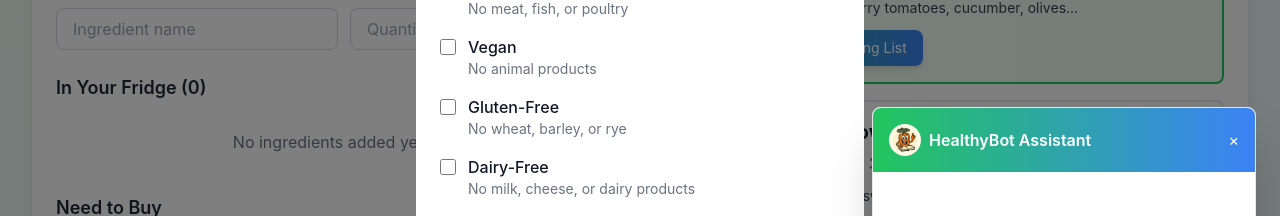
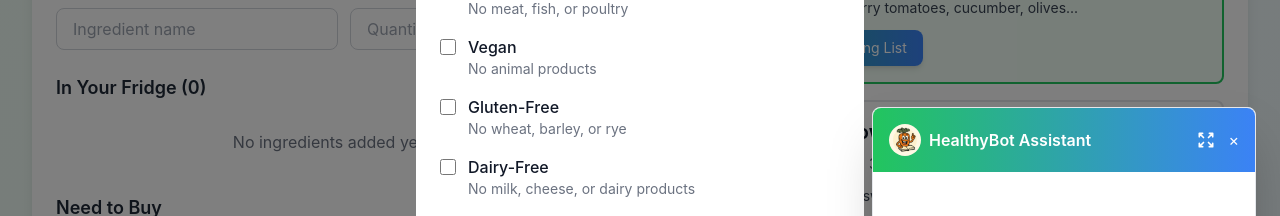
Before and after one commit to AltyIbrhm/BellyButton, a React (Vite) app: page / in a window 1280 px wide. Both pictures are taken after a click on the button 1224 px from the left and 744 px from the top of the page. Shown: the part 285-501 px from the top of the page. Built offline with nearby package versions, Linux system fonts and the light colour scheme; the HTML template or start-up script is replaced by a standard one.

Commit message:
Add expand/collapse functionality to chatbot with smooth transitions and dynamic sizing

```diff
--- a/src/pages/Home.tsx
+++ b/src/pages/Home.tsx
@@ -73,6 +73,7 @@ const Home: React.FC = () => {
   const [chatMessages, setChatMessages] = useState<ChatMessage[]>([]);
   const [chatInput, setChatInput] = useState('');
   const [chatOpen, setChatOpen] = useState(false);
+  const [chatExpanded, setChatExpanded] = useState(false);
   const [chatLoading, setChatLoading] = useState(false);
   const chatEndRef = useRef<HTMLDivElement>(null);
 
@@ -1013,7 +1014,7 @@ const Home: React.FC = () => {
 
         {/* Chat Window */}
         {chatOpen && (
-          <div className="w-96 h-96 bg-white rounded-lg shadow-2xl border border-gray-200 flex flex-col">
+          <div className={`${chatExpanded ? 'w-[600px] h-[500px]' : 'w-96 h-96'} bg-white rounded-lg shadow-2xl border border-gray-200 flex flex-col transition-all duration-300`}>
             {/* Chat Header */}
             <div className="bg-gradient-to-r from-green-500 to-blue-500 text-white p-4 rounded-t-lg flex items-center justify-between">
               <div className="flex items-center space-x-2">
@@ -1024,12 +1025,29 @@ const Home: React.FC = () => {
                 />
                 <span className="font-semibold">HealthyBot Assistant</span>
               </div>
+              <div className="flex items-center space-x-2">
+                <button
+                  onClick={() => setChatExpanded(!chatExpanded)}
+                  className="text-white hover:text-gray-200 p-1"
+                  title={chatExpanded ? "Collapse" : "Expand"}
+                >
+                  {chatExpanded ? (
+                    <svg className="w-5 h-5" fill="none" stroke="currentColor" viewBox="0 0 24 24">
+                      <path strokeLinecap="round" strokeLinejoin="round" strokeWidth={2} d="M6 18L18 6M6 6l12 12" />
+                    </svg>
+                  ) : (
+                    <svg className="w-5 h-5" fill="none" stroke="currentColor" viewBox="0 0 24 24">
+                      <path strokeLinecap="round" strokeLinejoin="round" strokeWidth={2} d="M4 8V4m0 0h4M4 4l5 5m11-1V4m0 0h-4m4 0l-5 5M4 16v4m0 0h4m-4 0l5-5m11 5l-5-5m5 5v-4m0 4h-4" />
+                    </svg>
+                  )}
+                </button>
                 <button
                   onClick={() => setChatOpen(false)}
                   className="text-white hover:text-gray-200"
                 >
                   ×
                 </button>
+              </div>
             </div>
 
             {/* Chat Messages */}
```
Lines whose indentation alone changed are shown as unchanged.
